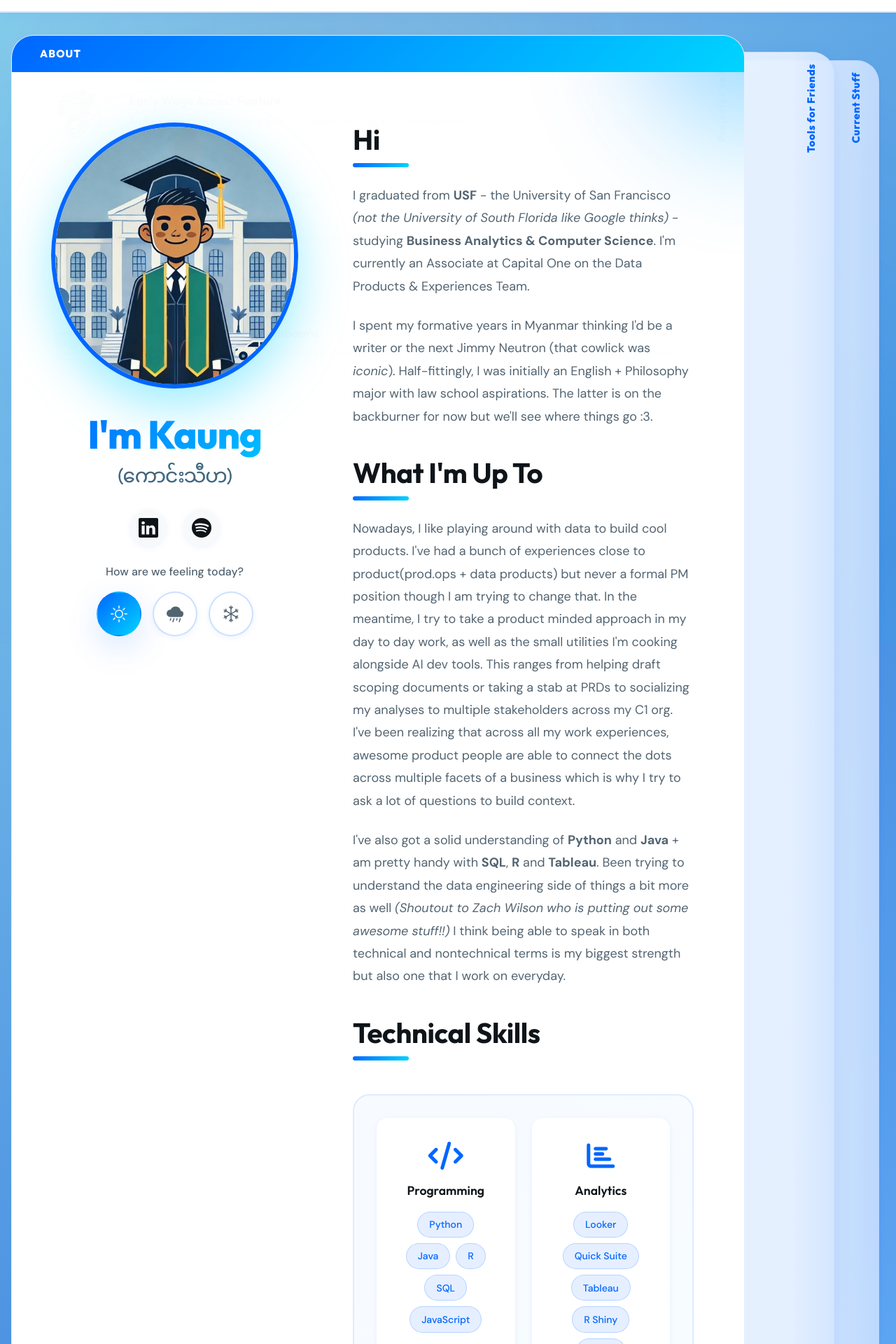
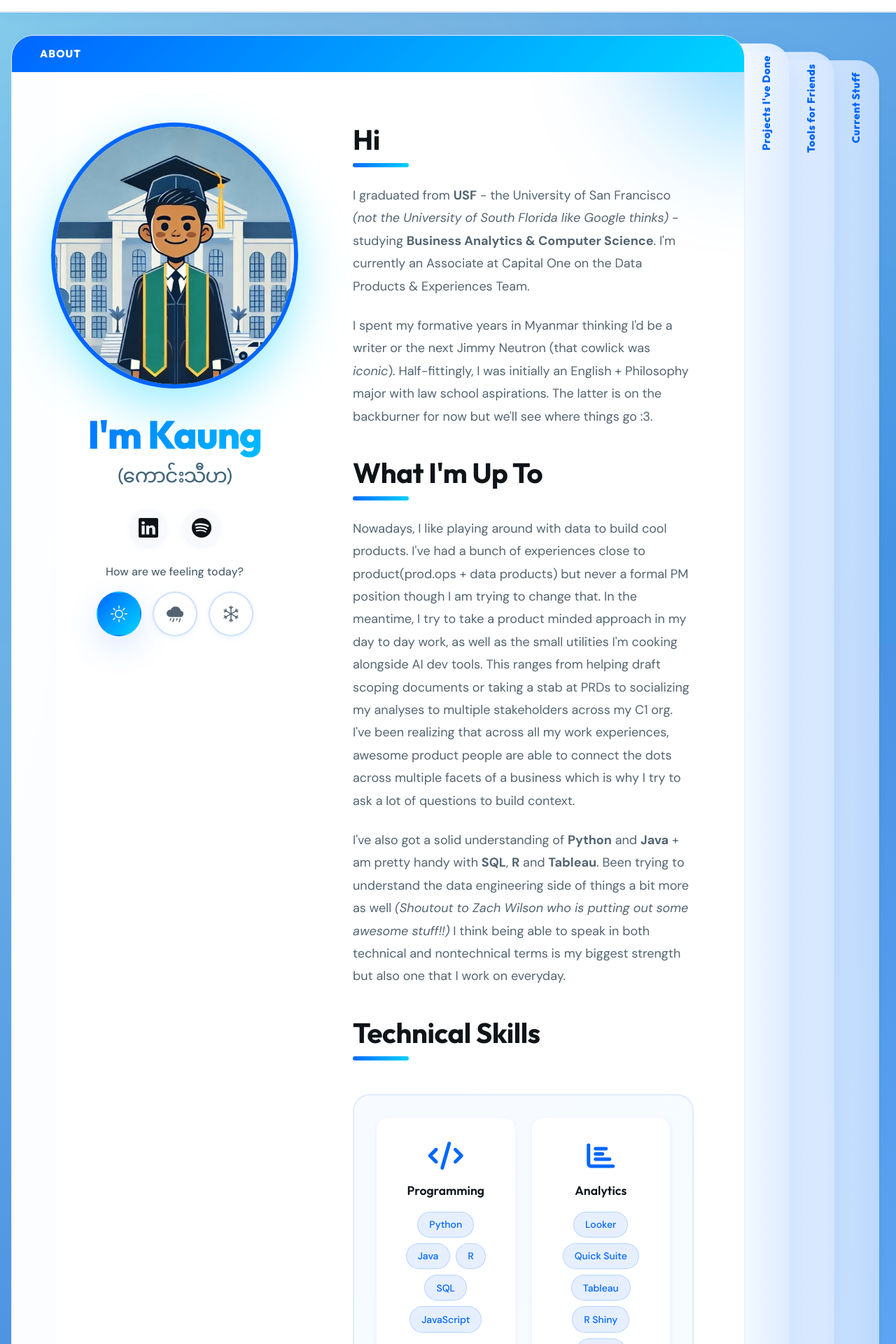
Before and after one commit to kaungthiha/kaungthiha.github.io, a Jekyll site: the page built from index.html, in a window 1280 px wide. Shown: the top 1920 px of the page at 70% size. Built offline with Jekyll 4.4.1, drawn with Linux system fonts in a browser that asks for light colours; the list of posts is cut into pages by our own code.

Commit message:
layout v2

```diff
--- a/assets/css/landing.css
+++ b/assets/css/landing.css
@@ -211,15 +211,13 @@
   mask-image: linear-gradient(to bottom, black calc(100% - 80px), transparent 100%);
 }
 
-/* Order 2 — sits directly behind the active card and bleeds through its fade */
+/* Order 2 — peek strip 1 */
 .folder-card[data-order="2"] {
   z-index: 20;
-  background: rgba(240, 246, 255, 0.95);
-  box-shadow: var(--shadow-md);
-  transform: translate(0, 0);
+  background: rgba(243, 248, 255, 0.96);
+  box-shadow: var(--shadow-lg);
+  transform: translate(64px, 12px);
   cursor: pointer;
-  -webkit-mask-image: linear-gradient(to bottom, black calc(100% - 80px), transparent 100%);
-  mask-image: linear-gradient(to bottom, black calc(100% - 80px), transparent 100%);
 }
 
 /* Order 3 — peek strip 2 */
@@ -240,8 +238,8 @@
   cursor: pointer;
 }
 
-/* Hover: order 2 stays at 0,0 but brightens; orders 3/4 pull forward */
-.folder-card[data-order="2"]:hover { transform: translate(0, 0); background: rgba(232, 242, 255, 0.97); }
+/* Hover: pull inactive cards slightly forward */
+.folder-card[data-order="2"]:hover { transform: translate(52px, 9px); }
 .folder-card[data-order="3"]:hover { transform: translate(110px, 19px); }
 .folder-card[data-order="4"]:hover { transform: translate(170px, 29px); }
 
@@ -306,18 +304,6 @@
 /* Inactive cards show only their peek strip — body is hidden */
 .folder-card:not([data-order="1"]) .folder-body {
   display: none;
-}
-
-/* Order 2 body bleeds through the active card's fade — visible but dimmed */
-.folder-card[data-order="2"] .folder-body {
-  display: block;
-  opacity: 0.68;
-  pointer-events: none; /* clicks fall through to the card, activating the tab */
-  transition: opacity 0.3s ease;
-}
-
-.folder-card[data-order="2"]:hover .folder-body {
-  opacity: 0.82;
 }
 
 /* Fade content in when a card becomes active */
--- a/index.html
+++ b/index.html
@@ -351,27 +351,15 @@
 
     function syncHeight() {
       const FADE_PX = 80; // matches CSS mask-image fade zone
-
-      const front  = document.querySelector('[data-order="1"]');
-      const behind = document.querySelector('[data-order="2"]');
-
-      // Let order-2 measure its intrinsic content height before we override it
-      if (behind) behind.style.height = '';
-
-      const contentH1 = front.scrollHeight;
-      const contentH2 = behind ? behind.scrollHeight : 0;
-      // Stack must be tall enough to show both cards' content
-      const maxH   = Math.max(contentH1, contentH2);
-      const stackH = Math.max(maxH - FADE_PX, 60);
-
+      const front   = document.querySelector('[data-order="1"]');
+      const contentH = front.scrollHeight;
+      const stackH   = Math.max(contentH - FADE_PX, 60);
+      // Active card bleeds visually below the layout box (fade zone), no dead whitespace
       stack.style.height = stackH + 'px';
-
-      // Order 2: set to maxH so its own mask-image fade zone aligns with the stack bottom
-      if (behind) behind.style.height = maxH + 'px';
-
-      // Orders 3 & 4: clip to their visible area using getBoundingClientRect for the Y offset
+      // Each inactive card is clipped to align its bottom with the stack bottom,
+      // accounting for its CSS translateY offset via getBoundingClientRect.
       const stackTop = stack.getBoundingClientRect().top;
-      document.querySelectorAll('.folder-card:not([data-order="1"]):not([data-order="2"])').forEach(c => {
+      document.querySelectorAll('.folder-card:not([data-order="1"])').forEach(c => {
         const yOffset = Math.max(Math.round(c.getBoundingClientRect().top - stackTop), 0);
         c.style.height = Math.max(stackH - yOffset, 40) + 'px';
       });
```
Also changed, not shown: assets/images/tab order.jpg (added).
